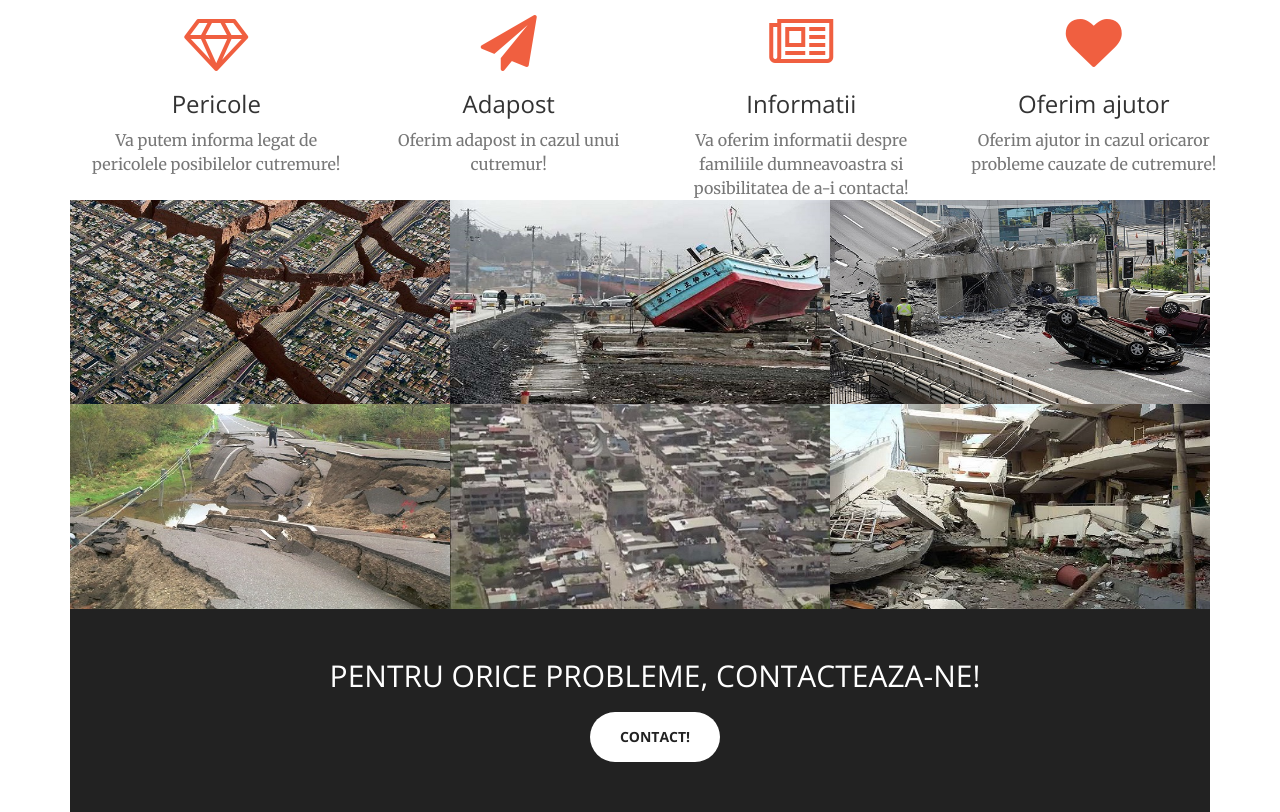
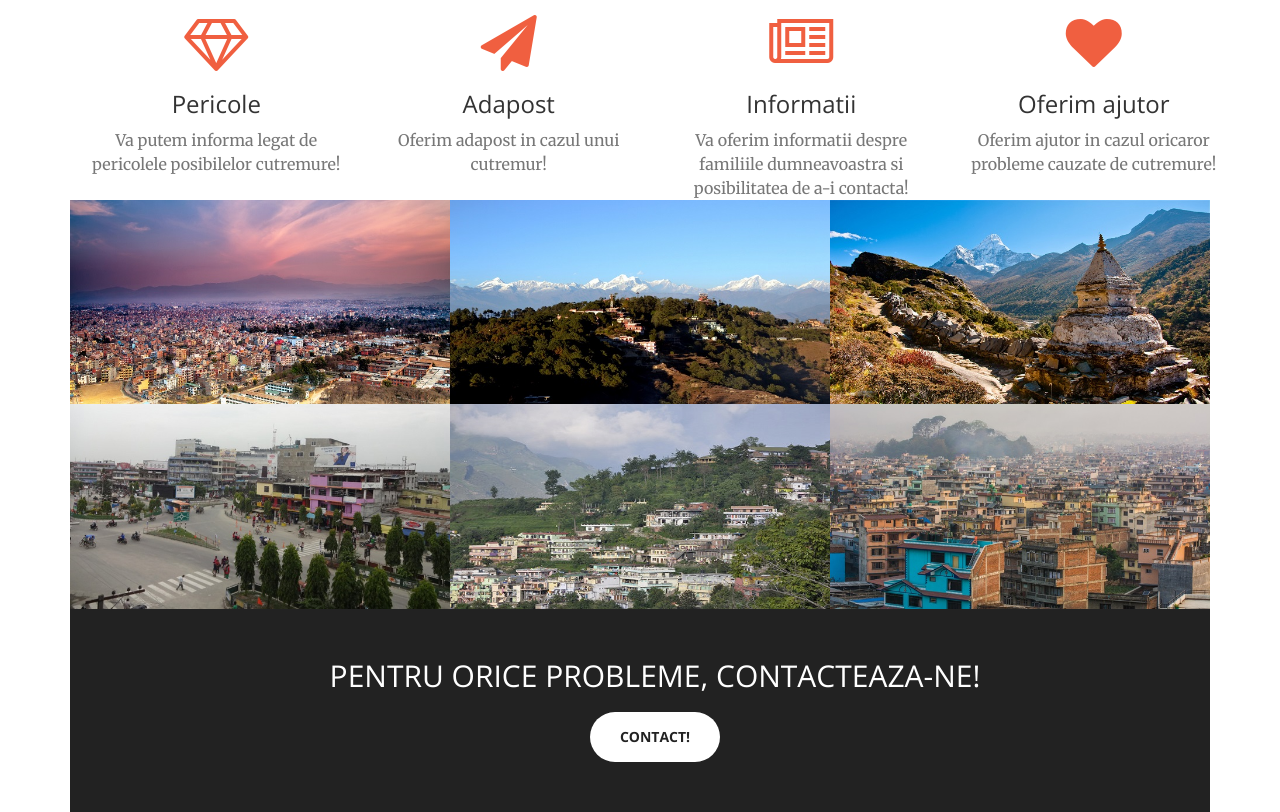
Before and after one commit to anadascalu/ProiectTW, a CodeIgniter app: page /TW/ in a window 1280 px wide. Shown: the part 153-965 px from the top of the page. Run offline with CodeIgniter, Linux system fonts and the light colour scheme; some libraries are stand-ins or nearby versions.

Commit message:
Pagina-Home
Am realizat o imbunatire a paginii Home. :)

```diff
--- a/application/views/pages/home.php
+++ b/application/views/pages/home.php
@@ -43,90 +43,90 @@
  	<div class="container-fluid">
  		<div class="row no-gutter popup-gallery">
  			<div class="col-lg-4 col-sm-6">
- 				<a href="img/portfolio/fullsize/1.jpg" class="portfolio-box" >
- 					<img src="img/portfolio/thumbnails/1.jpg" class="img-responsive" alt="">
+ 				<a href="img/Kath_c.jpg" class="portfolio-box" >
+ 					<img src="img/Kath_n.jpg" class="img-responsive" alt="">
  					<div class="portfolio-box-caption">
  						<div class="portfolio-box-caption-content">
  							<div class="project-category text-faded">
- 								Cutremur
+ 								Kathmandu
  							</div>
  							<div class="project-name">
- 								Informatii despre cutremur
+ 								Inainte & Dupa
  							</div>
  						</div>
  					</div>
  				</a>
  			</div>
  			<div class="col-lg-4 col-sm-6">
- 				<a href="img/portfolio/fullsize/2.jpg" class="portfolio-box">
- 					<img src="img/portfolio/thumbnails/2.jpg" class="img-responsive" alt="">
+ 				<a href="img/Nag_c.jpg" class="portfolio-box">
+ 					<img src="img/Nag_n.jpg" class="img-responsive" alt="">
  					<div class="portfolio-box-caption">
  						<div class="portfolio-box-caption-content">
  							<div class="project-category text-faded">
- 								Cutremur
+ 								Nagarkot
  							</div>
  							<div class="project-name">
- 								Informatii despre cutremur
+ 								Inainte & Dupa
  							</div>
  						</div>
  					</div>
  				</a>
  			</div>
  			<div class="col-lg-4 col-sm-6">
- 				<a href="img/portfolio/fullsize/3.jpg" class="portfolio-box">
- 					<img src="img/portfolio/thumbnails/3.jpg" class="img-responsive" alt="">
+ 				<a href="img/Sag_c.jpg" class="portfolio-box">
+ 					<img src="img/Sag_n.jpg" class="img-responsive" alt="">
  					<div class="portfolio-box-caption">
  						<div class="portfolio-box-caption-content">
  							<div class="project-category text-faded">
- 								Cutremur
+ 								Sagarmatha
  							</div>
  							<div class="project-name">
- 								Informatii despre cutremur
+ 								Inainte & Dupa
  							</div>
  						</div>
  					</div>
  				</a>
  			</div>
  			<div class="col-lg-4 col-sm-6">
- 				<a href="img/portfolio/fullsize/4.jpg" class="portfolio-box">
- 					<img src="img/portfolio/thumbnails/4.jpg" class="img-responsive" alt="">
+ 				<a href="img/It_c.jpg" class="portfolio-box">
+ 					<img src="img/It_n.jpg" class="img-responsive" alt="">
  					<div class="portfolio-box-caption">
  						<div class="portfolio-box-caption-content">
  							<div class="project-category text-faded">
- 								Cutremur
+ 								Itahari
  							</div>
  							<div class="project-name">
- 								Informatii despre cutremur
+ 								Inainte & Dupa
  							</div>
  						</div>
  					</div>
  				</a>
  			</div>
  			<div class="col-lg-4 col-sm-6">
- 				<a href="img/portfolio/fullsize/5.jpg" class="portfolio-box">
- 					<img src="img/portfolio/thumbnails/5.jpg" class="img-responsive" alt="">
+ 				<a href="img/Pit_c.jpg" class="portfolio-box">
+ 					<img src="img/Pit_n.jpg" class="img-responsive" alt="">
  					<div class="portfolio-box-caption">
  						<div class="portfolio-box-caption-content">
  							<div class="project-category text-faded">
- 								Cutremur
+ 								Pithoragarh
  							</div>
  							<div class="project-name">
- 								Informatii despre cutremur
+ 								Inainte & Dupa
  							</div>
  						</div>
  					</div>
  				</a>
  			</div>
  			<div class="col-lg-4 col-sm-6">
- 				<a href="img/portfolio/fullsize/6.jpg" class="portfolio-box">
- 					<img src="img/portfolio/thumbnails/6.jpg" class="img-responsive" alt="">
+ 				<a href="img/Kot_c.jpg" class="portfolio-box">
+ 					<img src="img/Kot_n.jpg" class="img-responsive" alt="">
  					<div class="portfolio-box-caption">
  						<div class="portfolio-box-caption-content">
  							<div class="project-category text-faded">
- 								Cutremur
+ 								Kothari
  							</div>
  							<div class="project-name">
- 								Informatii despre cutremur
+ 								Inainte & Dupa
  							</div>
  						</div>
  					</div>
--- a/application/views/posts/create.php
+++ b/application/views/posts/create.php
@@ -1,5 +1,5 @@
 <head>
-  <link rel = "stylesheet"  href = "http://localhost/TW/css/inscrieri.css" type = "text/css" >
+  <link rel = "stylesheet"  href = "<?php echo base_url(); ?>/css/inscrieri.css" type = "text/css" >
 
   <link rel="stylesheet" type="text/css" href="https://maxcdn.bootstrapcdn.com/font-awesome/4.7.0/css/font-awesome.min.css" />
 
@@ -23,8 +23,6 @@
     <h1>Inscrie-te ca voluntar in orasul tau. Multumim, echipa NEDa! <i class="fa fa-spinner fa-pulse fa-2x fa-fw"></i></h1>
 
     <div class="contentform">
-      <div id="sendmessage"> Ai fost inscris cu succes. Va multumim! </div>
-
 
       <div class="leftcontact">
         <div class="form-group">
```
Also changed, not shown: img/It_c.jpg (added), img/It_n.jpg (added), img/Kath_c.jpg (added), img/Kath_n.jpg (added), img/Kot_c.jpg (added), img/Kot_n.jpg (added), img/Nag_c.jpg (added), img/Nag_n.jpg (added), img/Pit_c.jpg (added), img/Pit_n.jpg (added), img/Sag_c.jpg (added), img/Sag_n.jpg (added).
